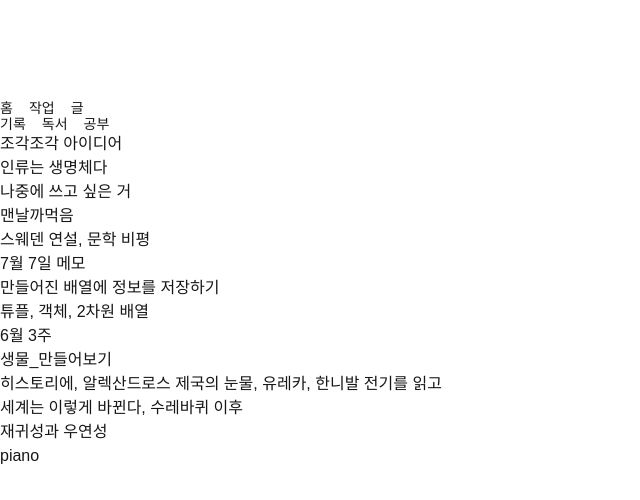
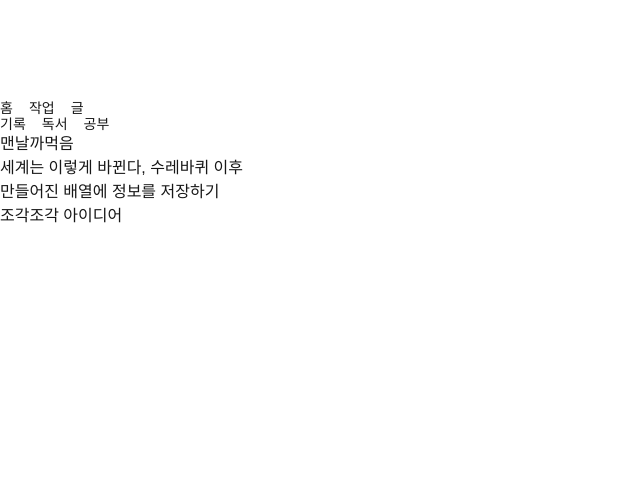
Before and after one commit to nosignificant/next, a Next.js app: page / in a window 1280 px wide. Shown: the top 500 px of the page, without its empty margins (0-640 px from the left). Built offline with nearby package versions, Linux system fonts and the light colour scheme.

Commit message:
home api

```diff
--- /dev/null
+++ b/src/app/(home)/HomeBox.tsx
@@ -0,0 +1,27 @@
+import { useState, useEffect } from "react";
+import { Post } from "../lib/type";
+
+type HomeProps = { post: Post };
+
+export default function HomeInteraction({ post }: HomeProps) {
+  const [size, setSize] = useState({
+    width: window.innerWidth,
+    height: window.innerHeight,
+  });
+
+  useEffect(() => {
+    window.addEventListener("resize", function () {
+      setSize({ width: window.innerWidth, height: window.innerHeight });
+    });
+  });
+
+  const slice = 4;
+  const sliceMore = Math.floor(Math.random() * 2);
+  console.log("Random number: ", sliceMore);
+  const boxSize = {
+    width: window.innerWidth / slice,
+    height: window.innerHeight / slice,
+  };
+
+  return;
+}
--- a/src/app/(home)/HomeInteraction.tsx
+++ /dev/null
@@ -1,14 +0,0 @@
-import { useState, useEffect } from "react";
-
-export default function HomeInteraction() {
-  const [size, setSize] = useState({
-    width: window.innerWidth,
-    height: window.innerHeight,
-  });
-
-  useEffect(() => {
-    window.addEventListener("resize", function () {
-      setSize({ width: window.innerWidth, height: window.innerHeight });
-    });
-  });
-}
--- a/src/app/(home)/page.tsx
+++ b/src/app/(home)/page.tsx
@@ -1,6 +1,6 @@
 "use client";
 import { Post } from "../lib/type";
-import { useEffect, useState } from "react";
+import { useEffect, useState, useMemo } from "react";
 import { usePathname } from "next/navigation";
 
 export default function Page({ initialSlug }: { initialSlug: string }) {
@@ -18,13 +18,24 @@ export default function Page({ initialSlug }: { initialSlug: string }) {
       .finally(() => setLoading(false));
   }, []);
 
+  const randPosts = useMemo(() => {
+    if (posts.length === 0) return [];
+    const n = Math.min(4, posts.length);
+    const picked = new Set<number>();
+    while (picked.size < n) {
+      picked.add(Math.floor(Math.random() * posts.length));
+    }
+    return Array.from(picked).map((i) => posts[i]);
+  }, [posts]);
   return (
     <div>
-      {posts.map((post) => (
-        <div key={`${post.parent}-${post.slug}-${post.publishedAt}`}>
-          {post.slug}
-        </div>
+      {randPosts.map((post) => (
+        <div key={post.slug}>{post.slug}</div>
       ))}
     </div>
   );
 }
+
+/* posts 로딩은 로딩 된 이후 fetch로 되기 때문에 posts들에 데이터가들어오기 전에
+posts 변수를 수정하려고 하면 posts가 비어있기 때문에 빈 배열만 반환함.
+그렇기 때문에 useMemo로 posts 값이 바뀌고 난 뒤에 randPost를 만들어야함 */
```
Also changed, not shown: src/app/(home)/home.css (added, +33 -0 lines).
